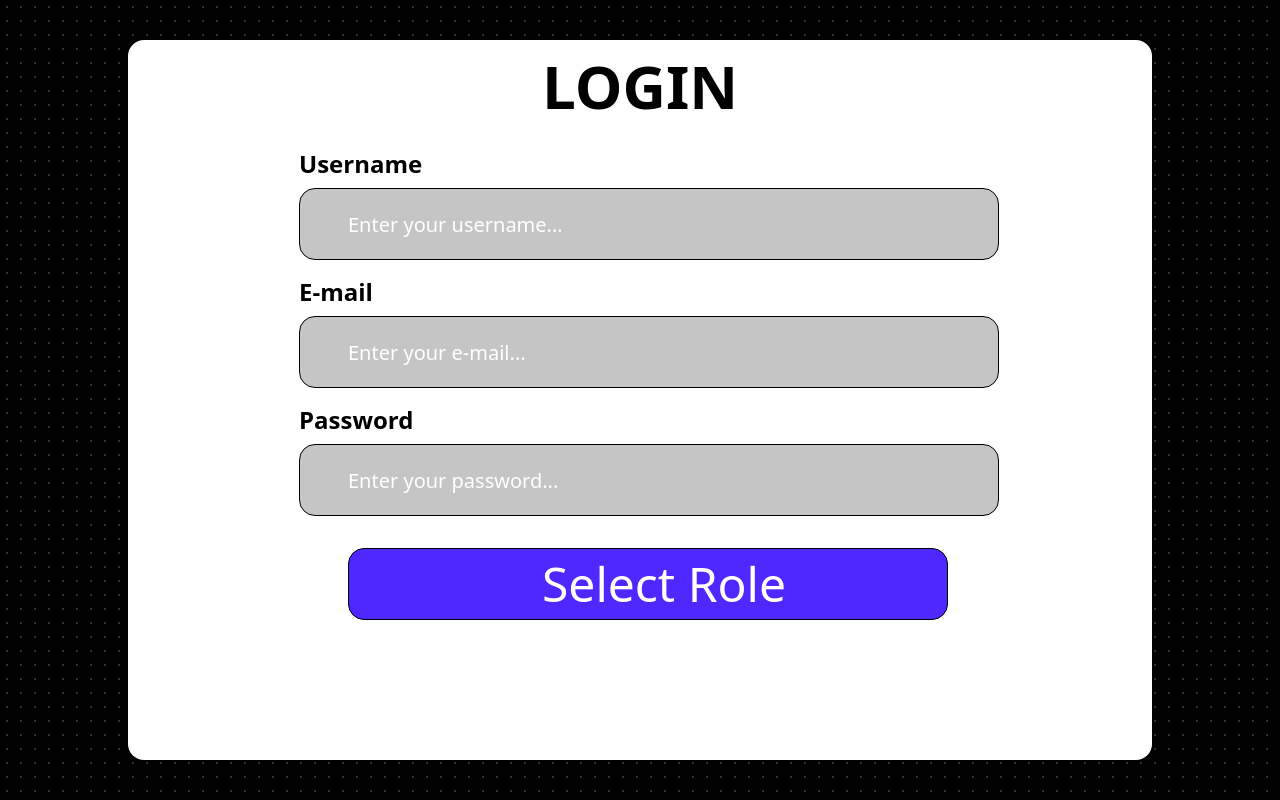
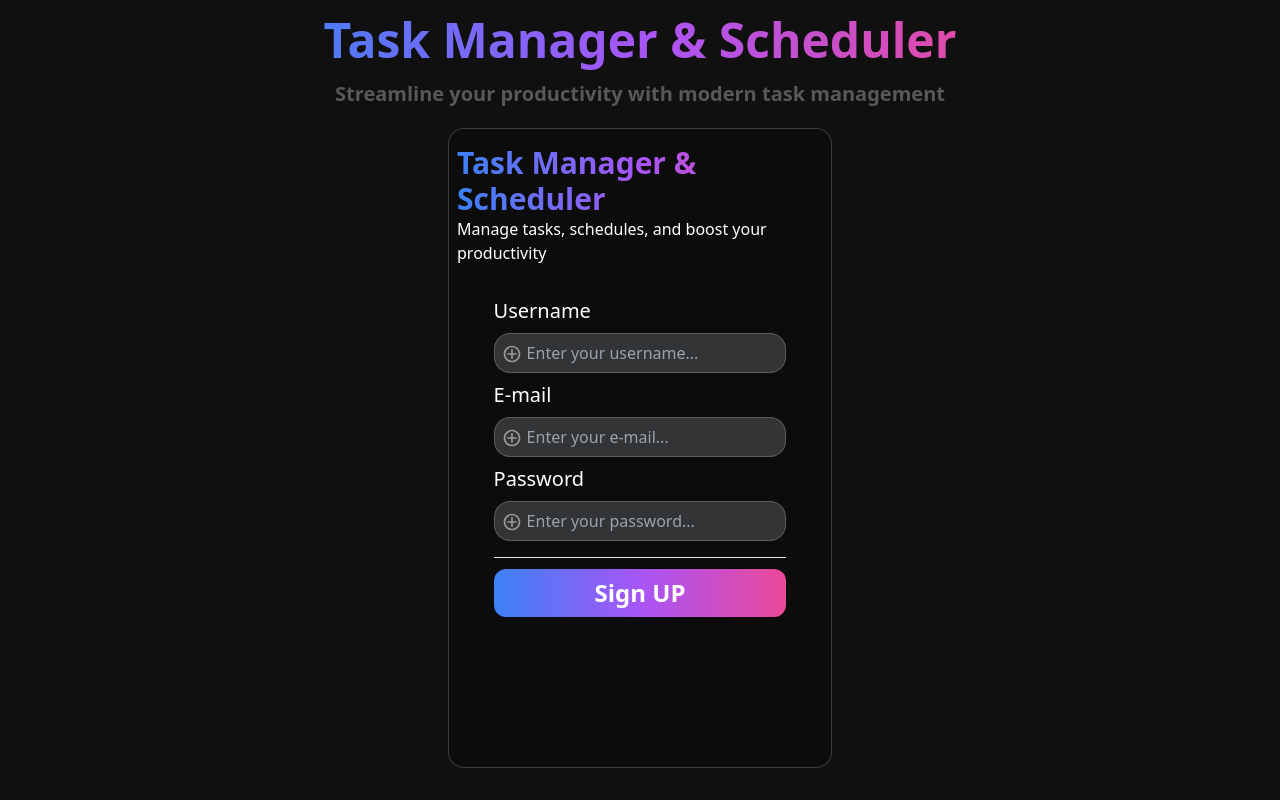
Before and after one commit to NikhilThakur3536/Task-Manager-And-Scheduler, a Next.js app in the folder Frontend/: page /login in a window 1280 px wide. Built offline with nearby package versions, Linux system fonts and the light colour scheme.

Commit message:
Signup Page UI Changed

```diff
--- a/Frontend/src/app/login/components/Login.tsx
+++ b/Frontend/src/app/login/components/Login.tsx
@@ -48,15 +48,18 @@ export const Login= ({onSubmit}:submition) => {
 
 
     return(
-        <div className="flex justify-center items-center bg-black w-screen h-screen">
-            <div className="z-10 absolute inset-0 w-full h-full bg-[radial-gradient(circle,_#9ca3af_1px,_transparent_1px)] bg-[size:14px_14px] opacity-30"></div>
-            <div className="z-20 flex flex-col items-center w-[80%] h-[90%] bg-white rounded-2xl">
-                <div>
-                    <h2 className="font-k2d text-6xl font-bold mt-4 mb-4">LOGIN</h2>
-                </div>
-                {InputFieldsData.map((items,index)=>(<InputFields key={index} {...items} value={data[items.name]||""} onChange={dataHandler}/>))}
-                <button className=" w-[600px] h-[72px] bg-[#4F27FF] rounded-2xl border border-black text-white font-k2d text-5xl text-bold pl-8 mt-8 transform translate-x-2" onClick={handleSignup}>Select Role</button>
-            </div>
+        <div className="bg-[#101010] w-screen h-screen flex flex-col items-center">
+        <h1 className="w-[60%] bg-gradient-to-r from-blue-500 via-purple-500 to-pink-500 bg-clip-text text-transparent h-24 font-bold text-5xl text-center p-4">Task Manager & Scheduler</h1>
+        <h3 className="font-semibold text-xl text-white/30 w-[60%] h-12 -mt-4 text-center">Streamline your productivity with modern task management</h3>
+        <div className="w-[30%] h-[80%] bg-black/20 border border-gray-50/20  rounded-2xl p-2 flex flex-col items-center mb-4">
+          <h2 className=" bg-gradient-to-r from-blue-500 via-purple-500 to-pink-500 text-transparent bg-clip-text font-bold text-3xl mt-2">Task Manager & Scheduler</h2>
+          <h3 className="text-white mb-8">Manage tasks, schedules, and boost your productivity</h3>
+          <form className="w-full flex flex-col items-center">
+            {InputFieldsData.map((items, index) => (<InputFields key={index} {...items} value={data[items.name]||""} onChange={dataHandler}/>))}
+          </form>
+          <hr className="w-[80%] h-1 text-white/30 mt-2 mb-2" />
+          <button className="w-[80%] h-12 bg-gradient-to-r from-blue-500 via-purple-500 to-pink-500 rounded-xl text-center text-white font-bold text-2xl" onClick={handleSignup}>Sign UP</button>
         </div>
+      </div>
     )
 }
--- a/Frontend/src/app/login/ui/InputFields.tsx
+++ b/Frontend/src/app/login/ui/InputFields.tsx
@@ -1,6 +1,7 @@
 "use client"
 
 import { InputFieldsProps } from "../data/data"
+import { CgAdd } from "react-icons/cg";
 
 type InputProps = InputFieldsProps & {
     value: string;
@@ -9,9 +10,10 @@ type InputProps = InputFieldsProps & {
 
 export const InputFields= ({label,placeholder,name,type,value,onChange}:InputProps) =>{
     return(
-        <div className="w-[794px] flex flex-col item-center">
-            <h3 className="font-k2d  font-bold text-2xl mb-2 mt-4 transform translate-x-14">{label}</h3>
-            <input className=" w-[700px] h-[72px] bg-[#C5C5C5] rounded-2xl border border-black text-white text-xl pl-8 transform translate-x-14 placeholder:pl-4 placeholder:text-xl placeholder:text-white" type={type} name={name} placeholder={placeholder} onChange={onChange} value={value}/>
-        </div>
+        <div className="mb-2 w-[80%]">
+      <label className="block w-full h-8 mb-1 text-xl text-white">{label}</label>
+      <input type={type} placeholder={placeholder} name={name} value={value} onChange={onChange} className="focus:outline-none bg-slate-300/20 text-white border border-white/20 rounded-2xl w-full h-10 pl-8 placeholder:ml-8 relative"  />
+      <CgAdd className="text-white/50 absolute   transform -translate-y-[29px] translate-x-2" size={20} />
+    </div>
     )
 }
```
Also changed, not shown: Frontend/src/app/home/components/MainSectionMobile.tsx (+9 -9 lines), Frontend/src/app/home/components/FeatureSection.tsx (indentation only).
